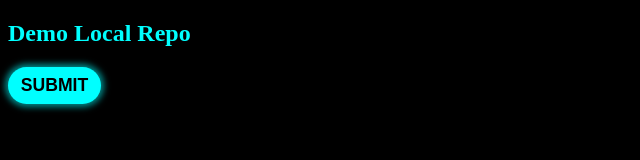
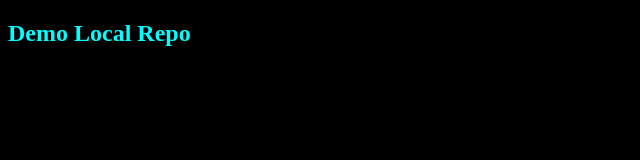
Before and after one commit to Dev-sid97/Local-Repo, a plain HTML site: page index.html in a window 1280 px wide. Shown: the whole page, without its empty margins (0-640 px from the left). Drawn offline with Linux system fonts and the light colour scheme.

Commit message:
removed feature

```diff
--- a/index.html
+++ b/index.html
@@ -8,6 +8,5 @@
   </head>
   <body>
     <h2>Demo Local Repo</h2>
-    <button class="btn">Submit</button>
   </body>
 </html>
```
